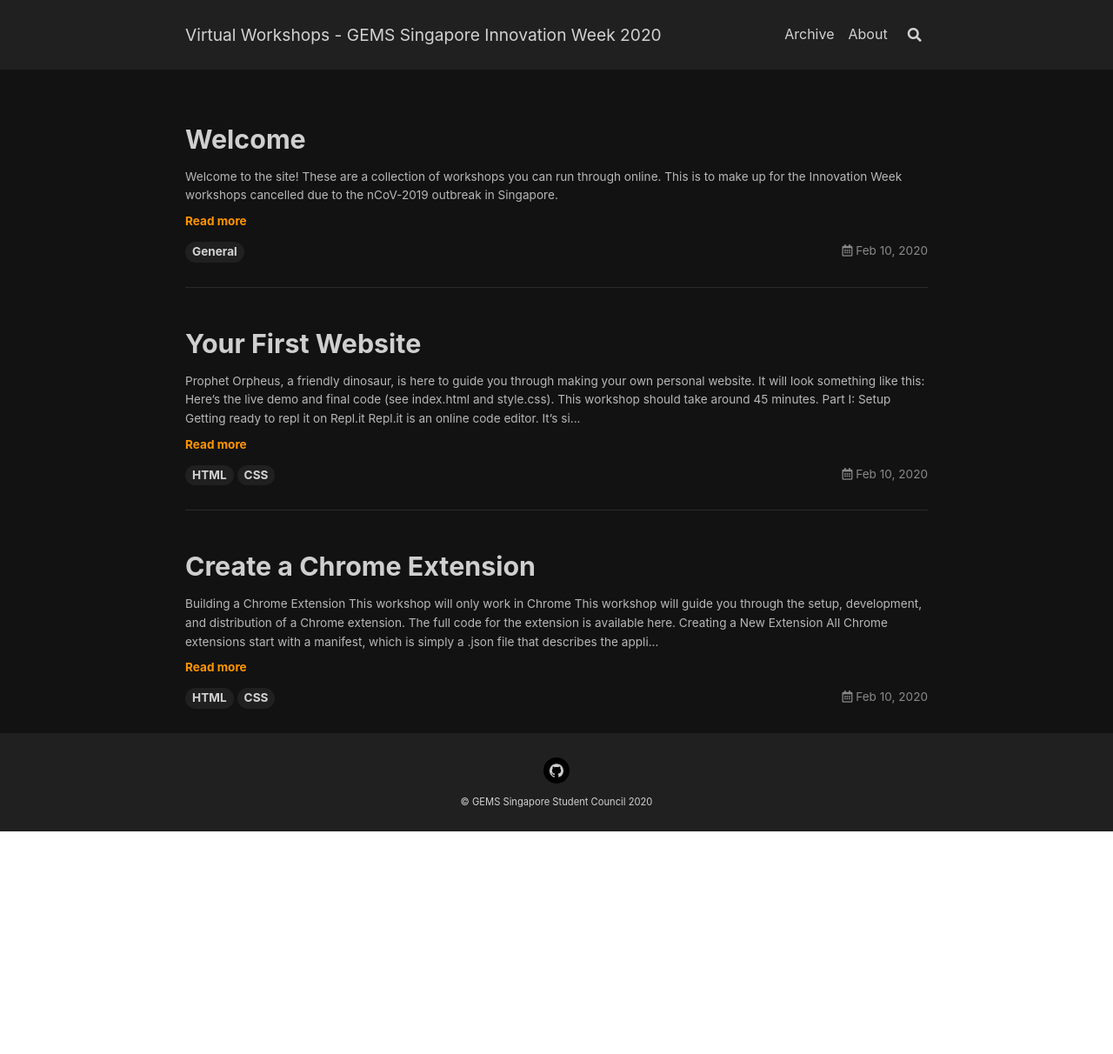
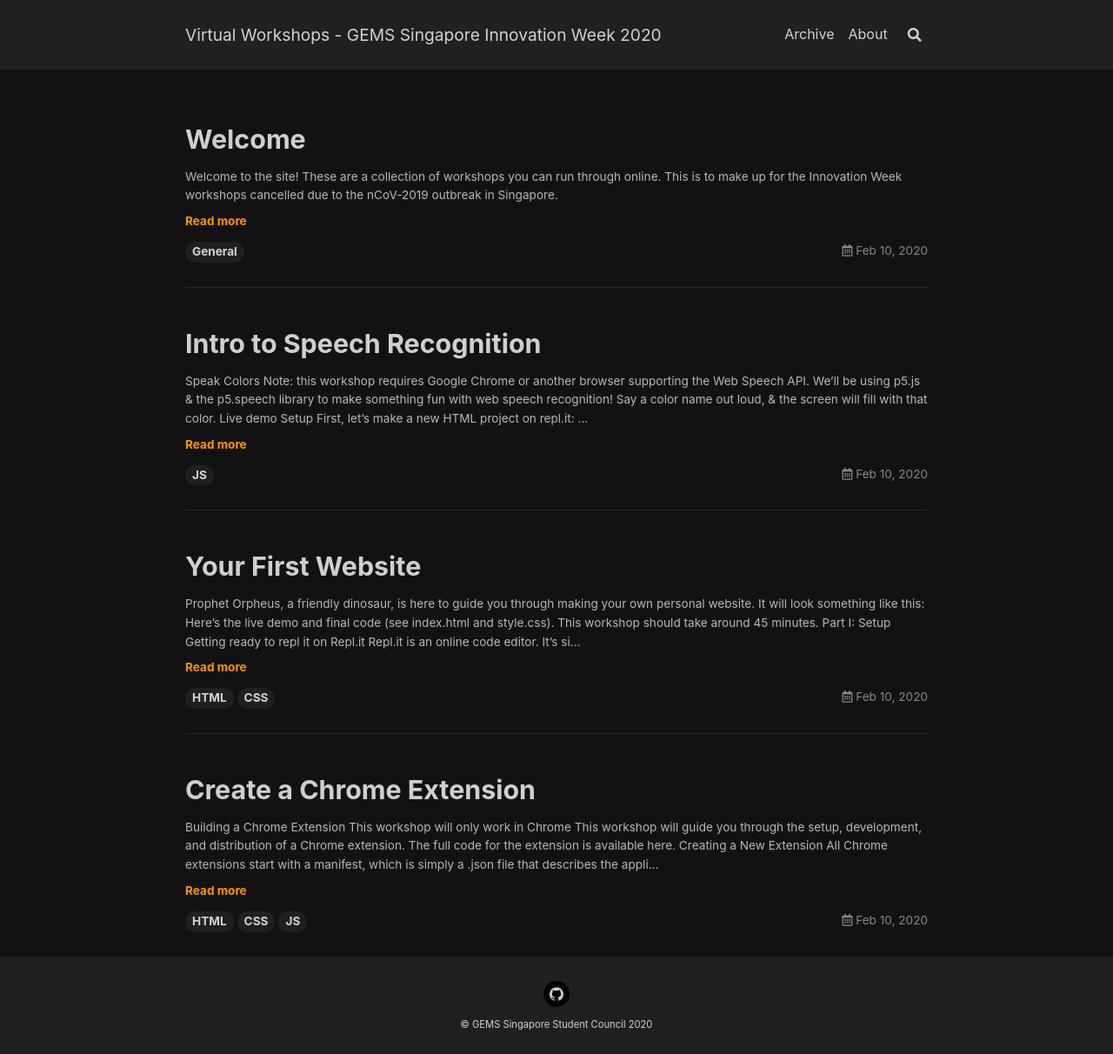
Before and after one commit to gemssingaporestudentcouncil/virtual-workshops, a Jekyll site: the page built from index.html, in a window 1280 px wide. Shown: the whole page at 87% size. Built offline with Jekyll 4.4.1, drawn with Linux system fonts in a browser that asks for light colours; nearby versions of some CDN libraries; the list of posts is cut into pages by our own code; before the commit the page ends 956 px from its top, so only the background shows below that; some of the changed lines change nothing that is shown.

Commit message:
speech rec

````diff
--- a/_posts/2020-02-10-chrome-ext.md
+++ b/_posts/2020-02-10-chrome-ext.md
@@ -1,6 +1,6 @@
 ---
 title: Create a Chrome Extension
-tags: HTML CSS
+tags: HTML CSS JS
 ---
 
 # Building a Chrome Extension
--- /dev/null
+++ b/_posts/2020-02-10-speech-recognition.md
@@ -0,0 +1,208 @@
+---
+title: Intro to Speech Recognition
+tags: JS
+---
+
+# Speak Colors
+
+_Note: this workshop requires Google Chrome or another browser [supporting the Web Speech API](https://caniuse.com/#feat=speech-recognition)._
+
+We’ll be using [p5.js](https://p5js.org) & the p5.speech library to make something fun with web speech recognition! Say a color name out loud, & the screen will fill with that color.
+
+[**Live demo**](https://speak-colors.glitch.me)
+
+## Setup
+
+First, let’s make a new HTML project on [repl.it](https://repl.it): [start one right here](https://repl.it/languages/html).
+
+Next, we need to import the p5 & p5.speech libraries. Because these are long URLs, just replace the file with this:
+
+```html
+<!DOCTYPE html>
+<html>
+  <head>
+    <meta charset="utf-8" />
+    <title>Speak a Color</title>
+    <script src="https://cdnjs.cloudflare.com/ajax/libs/p5.js/0.9.0/p5.js"></script>
+    <script src="https://rawcdn.githack.com/IDMNYU/p5.js-speech/e7ae007d61f048fc2379971b0de7d5db8abb7eee/lib/p5.speech.js"></script>
+  </head>
+  <body>
+    <script src="script.js"></script>
+  </body>
+</html>
+```
+
+But never copy & paste code without reading it 🙂
+
+- We’re initializing an HTML page
+- We’re giving it a `<title>`, which appears as the tab name in your browser
+- We’re linking the two external libraries we need
+- Finally, a link to the `script.js` file we’ll write our own JavaScript code in
+
+The rest of the code samples in this workshop will all be for `script.js`, where we write the p5 code.
+
+## Displaying instructions
+
+First, we need to set up a canvas with p5.
+
+- We want the canvas to fill the screen, so JavaScript’s `window.innerWidth` & `window.innerHeight` come in handy.
+- Let’s go ahead & fill the background with white, and make the text color dark grey.
+
+```js
+function setup() {
+  createCanvas(window.innerWidth, window.innerHeight)
+  background(255)
+  fill(25)
+}
+```
+
+The page still looks empty, oops! Let’s add some initial instructions, even though they won’t do anything yet.
+
+(You only need the `text()` line here—you can omit the `textSize`, `textAlign` etc—but these other lines make the text more fun-looking. Feel free to change the size or font!)
+
+```js
+function setup() {
+  createCanvas(window.innerWidth, window.innerHeight)
+  background(255)
+  fill(25)
+
+  textSize(48)
+  textAlign(CENTER)
+  textStyle(BOLDITALIC)
+  textFont('"Avenir Next", system-ui, sans-serif')
+  text('SAY A COLOR', width / 2, height / 2)
+}
+```
+
+Fantastic! Up next: the speech recognition we came here for.
+
+## Running speech recognition
+
+The p5.speech library has [an example](https://github.com/IDMNYU/p5.js-speech/blob/master/examples/05continuousrecognition.html) of "continuous" speech recognition—that is, the mic stays active after you’ve said your first phrase, instead of being one-time.
+
+Let’s set up continuous speech recognition, and display an alert when new speech is transcribed:
+
+```js
+const speech = new p5.SpeechRec('en-US', parseResult)
+speech.continuous = true
+speech.interimResults = false
+
+function setup() {
+  // …
+  text('SAY A COLOR', width / 2, height / 2)
+  speech.start()
+}
+
+function draw() {
+  // Where we’re going we don’t need drawing
+}
+
+function parseResult() {
+  if (speech.resultValue) {
+    alert(speech.resultString)
+  }
+}
+```
+
+We’re getting there…
+
+## Changing the color
+
+Because HTML/CSS support a wide array of [named colors](https://html-color-codes.info/color-names/), we’re going to use those for this project. (You can read more about [where the color names come from](https://www.chenhuijing.com/blog/where-did-css-named-colours-come-from/), or if you want to extend this project, figure out how to use [JavaScript objects](https://developer.mozilla.org/en-US/docs/Web/JavaScript/Reference/Global_Objects/Object) to support your own colors!)
+
+For the first iteration, we’re just supporting single-word colors, because it’s simplest.
+
+- We’re starting with the `speech.resultString`, which we used before.
+- To get the last word:
+  - We’ll do [`.split(' ')`](https://developer.mozilla.org/en-US/docs/Web/JavaScript/Reference/Global_Objects/String/split), which converts the text into a [JavaScript array](https://developer.mozilla.org/en-US/docs/Web/JavaScript/Reference/Global_Objects/Array) of words: `'hello there friend'.split(' ')` is `['hello', 'there', 'friend']`
+  - `.pop()` then gets the last item from the array, which is the last word as a string
+- Finally, because we want all text on the site to be in all-caps, we’ll add `.toUpperCase()`
+- These function calls can all be chained next to each other!
+
+```js
+// …
+function parseResult() {
+  if (speech.resultValue) {
+    alert(
+      speech.resultString
+        .split(' ')
+        .pop()
+        .toUpperCase()
+    )
+  }
+}
+```
+
+Spectacular! Now let’s set the background color to the color, and write it onscreen.
+
+```js
+// …
+function parseResult() {
+  if (speech.resultValue) {
+    const color = speech.resultString
+      .split(' ')
+      .pop()
+      .toUpperCase()
+    background(color)
+    text(color, width / 2, height / 2)
+    console.log(color)
+  }
+}
+```
+
+- Because we need to use the color name in multiple places, we’re setting it to a variable, so that we don’t have to do the whole split/pop/upperCase things multiple times.
+- Setting the background is as simple as `background(color)`. Thanks, p5!
+- Adding the text onscreen works just the way the instructions did. Because we want it centered horizontally & vertically, we set the x coordinate to `width / 2` (so the midpoint of the width of the canvas), & the y to `height / 2` (same for canvas height).
+- The `console.log` line is totally optional, but it allows you to see what’s being transcribed in your [DevTools JavaScript console](https://developers.google.com/web/tools/chrome-devtools/console/log).
+
+## Wrapping up
+
+That’s it! Here’s the whole `script.js` file:
+
+```js
+const speech = new p5.SpeechRec('en-US', parseResult)
+speech.continuous = true
+speech.interimResults = false
+
+function setup() {
+  createCanvas(window.innerWidth, window.innerHeight)
+  background(255)
+  fill(25)
+
+  textSize(48)
+  textAlign(CENTER)
+  textStyle(BOLDITALIC)
+  textFont('"Avenir Next", system-ui, sans-serif')
+  text('SAY A COLOR', width / 2, height / 2)
+  speech.start()
+}
+
+function draw() {
+  // Where we’re going we don’t need drawing
+}
+
+function parseResult() {
+  if (speech.resultValue) {
+    const color = speech.resultString
+      .split(' ')
+      .pop()
+      .toUpperCase()
+    background(color)
+    text(color, width / 2, height / 2)
+    console.log(color)
+  }
+}
+```
+
+A few ideas to take this further:
+
+- Support multi-word color names. Hint: instead of getting the last word, maybe figure out how to remove the spaces?
+- As aforementioned, support your own colors 👀
+- Keep track of all the colors, maybe show them all simultaneously?
+
+
+
+
+-----
+
+This workshop was created by [@lachlanjc](https://github.com/lachlanjc) for Hack Club. Full credits go to him and all co-authors. Their original work is licensed under the CC BY-SA 4.0 which allows for the work to be redistributed.
````
